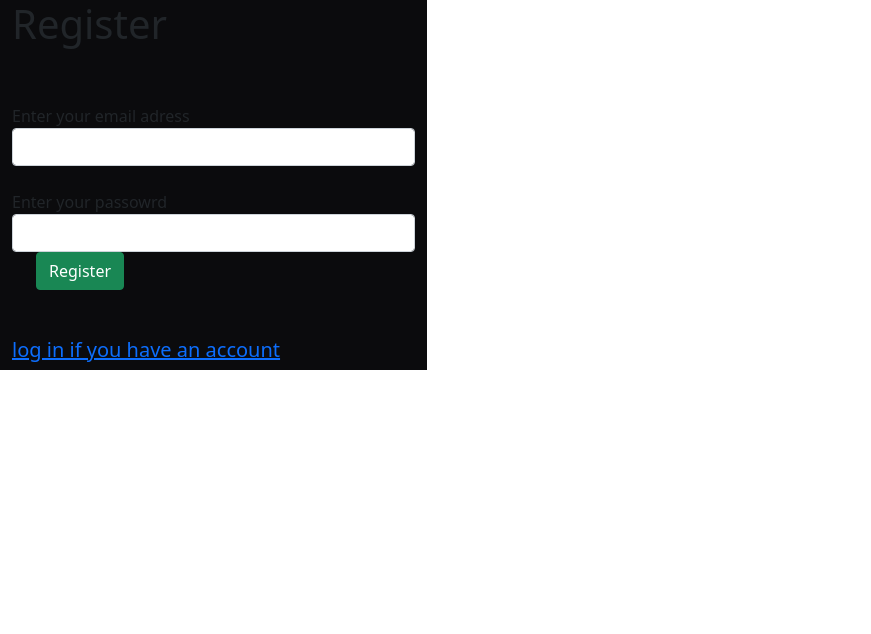
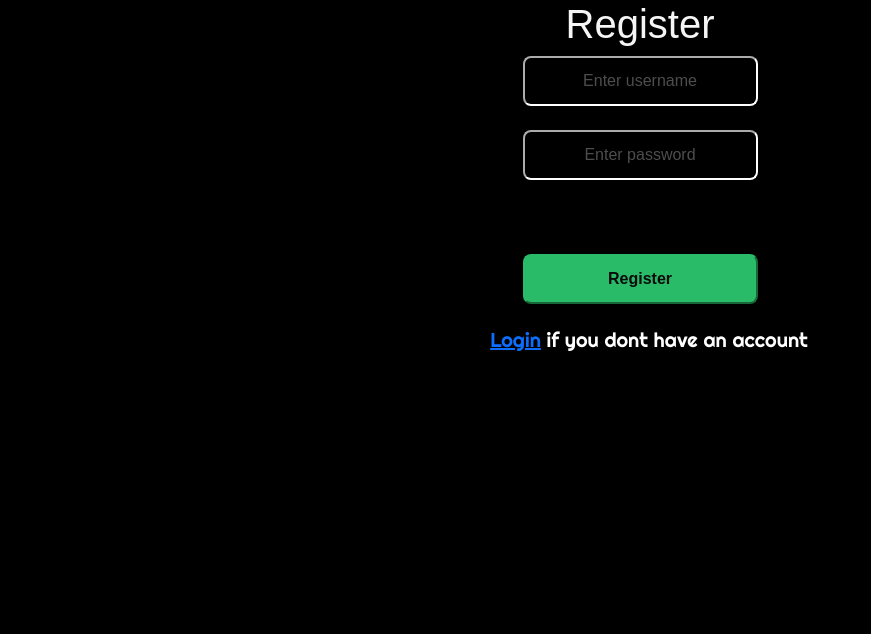
Before and after one commit to GameEdu01/Back-end-rep, a Python web app: template templates/register.html in a window 1280 px wide. Shown: the top 634 px of the page, without its empty margins (0-871 px from the left). Run offline with Jinja, Linux system fonts and the light colour scheme; the template is opened without the code that fills it, so the values that code supplies are empty; some web fonts are replaced.

Commit message:
registration added, links between register and login added

```diff
--- a/templates/login.html
+++ b/templates/login.html
@@ -163,7 +163,7 @@
 
 
 <div>
-  <h5 id="signup_link"> <a href="register.html" class="link-signup"> Sign up</a> if you dont have an account</h5>
+  <h5 id="signup_link"> <a href="http://localhost:8080/register" class="link-signup"> Sign up</a> if you dont have an account</h5>
 </div>
 </body>
 
--- a/templates/register.html
+++ b/templates/register.html
@@ -1,47 +1,294 @@
 <!DOCTYPE html>
-<html lang="en" dir="ltr">
+<html lang="en">
 
 <head>
   <meta charset="utf-8">
-  <title>Register</title>
-  <link rel="stylesheet" href="css/index.css">
+  <title>Login</title>
   <link
           href="https://fonts.googleapis.com/css2?family=Abril+Fatface&family=Alfa+Slab+One&family=Anton&family=Bangers&family=Bebas+Neue&family=Bigshot+One&family=Oswald:wght@700&family=Overpass+Mono:wght@700&family=Righteous&family=Suravaram&display=swap"
           rel="stylesheet">
   <link href="https://cdn.jsdelivr.net/npm/bootstrap@5.1.3/dist/css/bootstrap.min.css" rel="stylesheet" integrity="sha384-1BmE4kWBq78iYhFldvKuhfTAU6auU8tT94WrHftjDbrCEXSU1oBoqyl2QvZ6jIW3" crossorigin="anonymous">
+
+  <style>
+    .background {
+      background-color: black;
+    }
+
+    .row {
+      padding-left: 680px;
+    }
+
+    .center {
+      text-align: center;
+      border: 3px solid green;
+    }
+
+    body {
+      height: 100%;
+      margin: 0;
+      font-family: Arial, Helvetica, sans-serif;
+      display: grid;
+      justify-items: center;
+      align-items: center;
+      background-color: #1E1D2A;
+    }
+
+    #button_register {
+      padding-left: 145px;
+      padding-top: 50px;
+    }
+
+    #button_login {
+      padding-left: 150px;
+      padding-top: 50px;
+    }
+
+    .text {
+      color: #9D9D9D;
+      padding-left: 110px;
+      padding-top: 275px;
+      font-family: 'Righteous', cursive;
+    }
+
+    .text_login {
+      color: #9D9D9D;
+      padding-left: 130px;
+      padding-top: 275px;
+      font-family: 'Righteous', cursive;
+    }
+
+    #register_tab {
+      padding-bottom: 0px;
+    }
+
+    #password {
+      font-family: 'Righteous', cursive;
+      color: #FFFFFF;
+    }
+
+    #email {
+      font-family: 'Righteous', cursive;
+      color: #FFFFFF;
+    }
+
+    #login_link {
+      font-family: 'Righteous', cursive;
+      color: #FFFFFF;
+      padding-left: 50px;
+      padding-bottom: 275px;
+    }
+
+    #signup_link {
+      font-family: 'Righteous', cursive;
+      color: #FFFFFF;
+      padding-left: 18px;
+      padding-bottom: 275px;
+    }
+
+
+    .login_title {
+      font-family: 'Archivo Black', sans-serif;
+      size: 27pc;
+      color: #F5F5F5;
+    }
+
+    .error_message{
+      color: #34D178;
+      text-decoration: none;
+    }
+
+    .field {
+      height:50px;
+      width:235px;
+      background-color:black;
+      color:white;
+      border-color: white;
+      border-radius: 8px;
+    }
+
+    ::placeholder {
+      color: white;
+      text-align: center;
+      opacity: 30%;
+    }
+
+    .link-signup{
+      color: #34D178;
+      text-decoration: none;
+    }
+
+    .button{
+      height:50px;
+      width:235px;
+      background-color:#2ABB69;
+      border-color:#2ABB69;
+      color:#0B0B0B;
+      font-family: "Archivo Black", sans-serif;
+      font-weight: bold;
+      size: 14px;
+      border-radius: 8px;
+    }
+  </style>
 </head>
 
 <body class="background">
-  <div class="container-fluid" id="register_tab">
-    <div class="row">
-      <div class="col-sm-3 col-md-6 col-lg-4" style="background-color:#0B0B0D;">
 
-        <h1 class="text">Register</h1>
-        <br>
-        <br>
-        <div class="form-group">
-          <label id="email" for="inputlg">Enter your email adress</label>
-          <input class="form-control input-lg" id="inputlg" type="text">
-        </div>
-        <br>
-        <div class="form-group">
-          <label id="passowrd" for="inputlg">Enter your passowrd</label>
-          <input class="form-control input-lg" id="inputlg" type="text">
+<div class="login_title">
+  <h1>Register</h1>
 </div>
 
-        <div class="container-fluid" id="button_register">
-          <button type="button" class="btn btn-success">Register</button>
+<form id="login_form">
+  <div class="field">
+    <input type="text" name="username" id="username-field" class="field" placeholder="Enter username">
   </div>
+
   <br>
+
+  <div class="field">
+    <input type="password" name="password" id="password-field" class="field" placeholder="Enter password">
+  </div>
+
   <br>
-        <h5 id="login_link"> <a href="login"> log in if you have an account</h5>
+
+  <div class="field">
+    <p id="error" class="text-center" style="visibility: hidden;">Incorrect email/password</p>
+  </div>
+
+  <div class="field">
+    <button type="submit" class="button" id="btn_submit">Register</button>
+  </div>
+
+  <br>
+</form>
 
 
-
-
-      </div>
-    </div>
+<div>
+  <h5 id="signup_link"> <a href="/login" class="link-sign up"> Login</a> if you dont have an account</h5>
 </div>
 </body>
 
+<script>
+  const url = "http://localhost:8080";
+  const form = document.getElementById("login_form");
+
+  // FetchService is service that is called for requests
+  class FetchService {
+    constructor() {
+
+    }
+    async performGetHttpRequest(fetchLink, headers, query = null) {
+      if (!fetchLink || !headers) {
+        throw new Error("One or more GET request parameters was not passed.");
+      }
+      try {
+        const rawResponse = await fetch(fetchLink, {
+          method: "GET",
+          headers: headers,
+          query: (query != null) ? query : ""
+        });
+        const content = await rawResponse.json();
+        return content;
+      } catch (err) {
+        console.error(`Error at fetch GET: ${err}`);
+        throw err;
+      }
+    }
+    async performPostHttpRequest(fetchLink, headers, body) {
+      if (!fetchLink || !headers || !body) {
+        throw new Error("One or more POST request parameters was not passed.");
+      }
+      try {
+        const rawResponse = await fetch(fetchLink, {
+          mode: "no-cors",
+          method: "POST",
+          headers: headers,
+          body: JSON.stringify(body)
+        });
+        console.log(JSON.stringify(body))
+        return await rawResponse.json();
+      } catch (err) {
+        console.error(`Error at fetch POST: ${err}`);
+        throw err;
+      }
+    }
+    async performPutHttpRequest(fetchLink, headers, body) {
+      if (!fetchLink || !headers || !body) {
+        throw new Error("One or more POST request parameters was not passed.");
+      }
+      try {
+        const rawResponse = await fetch(fetchLink, {
+          method: "PUT",
+          headers: headers,
+          body: JSON.stringify(body)
+        });
+
+        const content = await rawResponse.json()
+        return content;
+
+      } catch (err) {
+        console.error(`Error at fetch PUT: ${err}`)
+        throw err;
+      }
+    }
+  }
+
+  const fetchService = new FetchService();
+
+  async function submitForm(form) {
+    const btnSubmit = document.getElementById('btn_submit');
+    btnSubmit.disabled = true;
+    setTimeout(() => btnSubmit.disabled = false, 200);
+
+    //intializing values
+    const jsonFormData = buildJsonFormData(form);
+    const headers = buildHeaders(jsonFormData.length);
+
+    //making request
+    const response = await fetchService.performPostHttpRequest(url+"/api/user/signup", headers, jsonFormData); // Uses JSON Placeholder
+
+    if (!response)
+      alert(`An error occured.`);
+
+
+    if (JSON.stringify(response) === "{\"response\":\"Wrong Password!\"}")
+      document.getElementById("error").style.visibility = "visible"
+
+    console.log(JSON.stringify((response)))
+
+  }
+
+  //buildHeaders returns headers for request
+  function buildHeaders(contentLength) {
+    return {
+      "Host": "localhost:8080/login",
+      "Accept": "application/json",
+      "Content-Type": "application/json",
+      "Content-Length": contentLength
+    };
+  }
+
+  //buildJsonFromData is transforming html form to json type
+  function buildJsonFormData(form) {
+    const jsonFormData = {};
+    for (const pair of new FormData(form)) {
+      jsonFormData[pair[0]] = pair[1];
+    }
+    return jsonFormData;
+  }
+
+
+  form.addEventListener("submit", function(event) {
+    // stop form submission
+    event.preventDefault();
+    // validate the form is not empty
+    let usernameValid = form.elements["username-field"].value.trim() !== "";
+    let passwordValid = form.elements["password-field"].value.trim() !== "";
+    //submiting and chaecking values
+    if (usernameValid && passwordValid) {
+      submitForm(form);
+    } else {
+      document.getElementById("error").style.visibility = "visible"
+    }
+  })
+</script>
 </html>
```
Also changed, not shown: 2 other files. Lines whose indentation alone changed are shown as unchanged.
